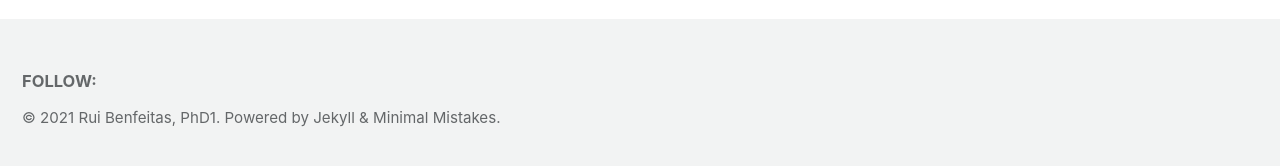
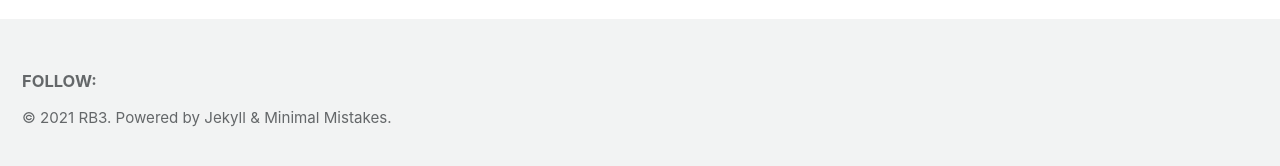
Before and after one commit to Benfeitas/theme_testing, a Jekyll site: the page built from index.html, in a window 1280 px wide. Shown: the part 726-892 px from the top of the page. Built offline with Jekyll 4.4.1, drawn with Linux system fonts in a browser that asks for light colours; cached includes are drawn as plain includes; the list of posts is cut into pages by our own code; part of the change alters nothing that is shown.

Commit message:
testing names

```diff
--- a/_config.yml
+++ b/_config.yml
@@ -19,8 +19,8 @@ locale                   : "en-US"
 title                    : "Rui Benfeitas, PhD1"
 title_separator          : "-"
 subtitle                 : "Multi-omics Integration & Systems Biology" # site tagline that appears below site title in masthead
-name                     : #"Multi-omics Integration & Systems BIology"
-description              : #"An amazing website."
+name                     : "RB3"
+description              : "RB4"
 url                      : # the base hostname & protocol for your site e.g. "https://mmistakes.github.io"
 baseurl                  : # the subpath of your site, e.g. "/blog"
 repository               : # GitHub username/repo-name e.g. "mmistakes/minimal-mistakes"
```
